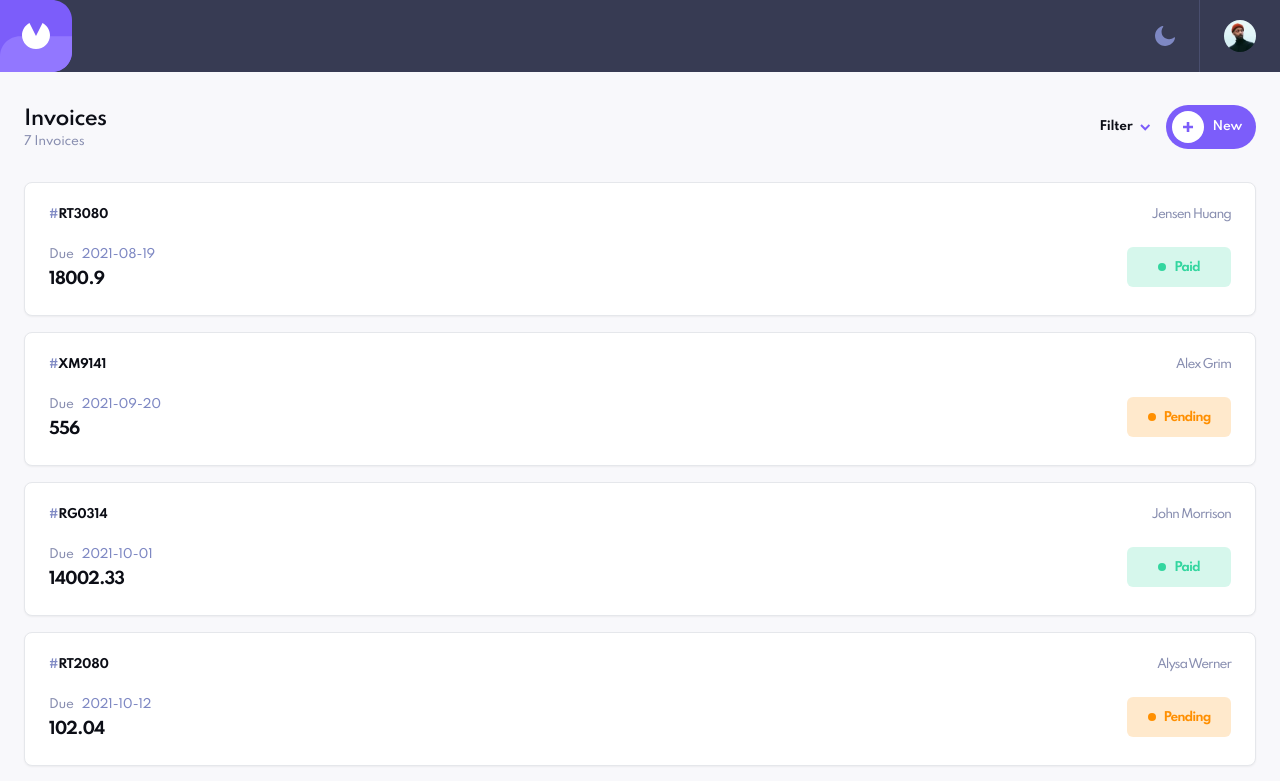
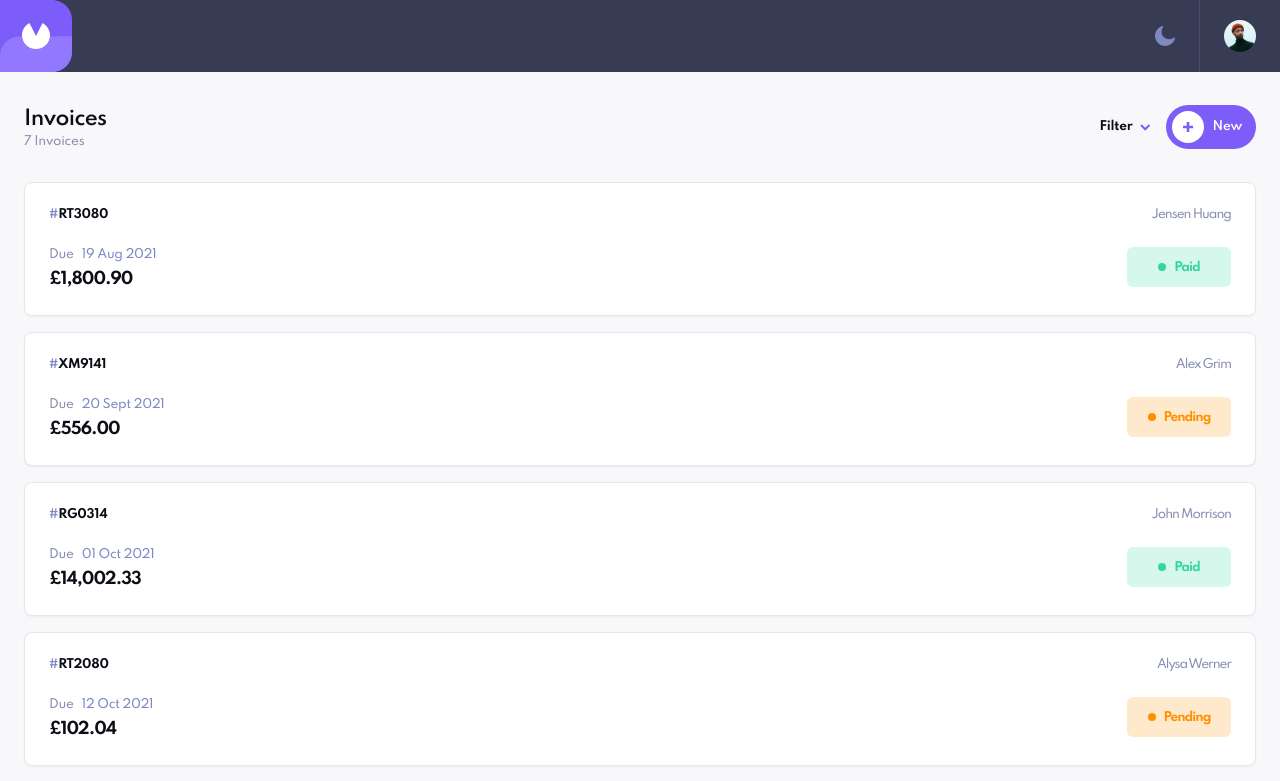
Before and after one commit to kristjanv001/invoice-app, a Next.js app: page / in a window 1280 px wide. Shown: the top 781 px of the page. Built offline with nearby package versions, Linux system fonts and the light colour scheme.

Commit message:
currency and date format

```diff
--- a/app/components/InvoiceCard.tsx
+++ b/app/components/InvoiceCard.tsx
@@ -1,5 +1,24 @@
 import { cva, type VariantProps } from "class-variance-authority";
 import { Invoice } from "../interfaces/invoice";
+
+
+function formatDate(inputDate: string) {
+  const date = new Date(inputDate);
+
+  return `${date.toLocaleDateString(
+    'en-GB',
+    { year: 'numeric', month: 'short', day: '2-digit' }
+  )}`;
+}
+
+function formatCurrency(amount: number) {
+  const currencyFormatter = new Intl.NumberFormat('en-GB', {
+    style: 'currency',
+    currency: 'GBP',
+    minimumFractionDigits: 2,
+  });
+  return currencyFormatter.format(amount);
+}
 
 const labelContainer = cva(["h-10 w-[104px] flex justify-center items-center bg-opacity-20 rounded-md"], {
   variants: {
@@ -32,6 +51,7 @@ const labelOval = cva(["h-2 w-2 rounded-full"], {
 })
 
 interface LabelProps extends React.HTMLAttributes<HTMLDivElement>, VariantProps<typeof labelContainer>, VariantProps<typeof labelText>, VariantProps<typeof labelOval> {}
+
 export function Label({className, intent, ...props}: LabelProps) {
   return (
     <div className={labelContainer({className, intent})} {...props}>
@@ -48,6 +68,7 @@ export function Label({className, intent, ...props}: LabelProps) {
 interface InvoiceCardProps {
   invoice: Invoice
 }
+
 export function InvoiceCard({invoice}: InvoiceCardProps) {
   return (
     <div className="min-h-[134px] bg-white border rounded-lg shadow-sm mb-4 p-6">
@@ -61,10 +82,10 @@ export function InvoiceCard({invoice}: InvoiceCardProps) {
             </div>
             <div className="row-span-1 text-xs font-medium leading-4 tracking-[-0.25px]">
               <span className="text-purple_impression mr-2">Due</span>
-              <span className="text-true_lavender">{invoice.paymentDue}</span>
+              <span className="text-true_lavender">{formatDate(invoice.paymentDue)}</span>
             </div>
             <div className="row-span-1 flex items-end">
-                <span className="text-base font-bold leading-none mt-1">{invoice.total}</span>
+                <span className="text-base font-bold leading-none mt-1">{formatCurrency(invoice.total)}</span>
               </div>
           </div>
         </div>
--- a/app/components/InvoicesList.tsx
+++ b/app/components/InvoicesList.tsx
@@ -8,7 +8,7 @@ export function InvoicesList({invoices}: InvoicesListProps) {
     <ul>
       {invoices.map((invoice) => {
           return (
-            <li>
+            <li key={invoice.id}>
               <InvoiceCard invoice={invoice} />
             </li>
           )
```
